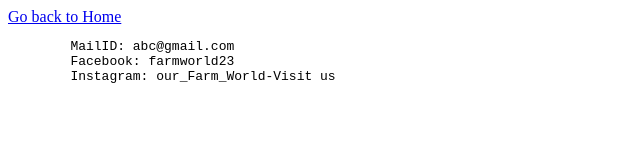
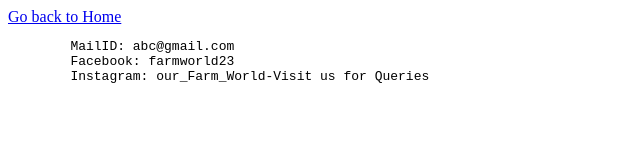
Before and after one commit to akshay1803/Farmworld, a plain HTML site: page farmworld/contact.html in a window 1280 px wide. Shown: the full height of the page, 0-640 px from the left. Drawn offline with Linux system fonts and the light colour scheme.

Commit message:
Update contact.html

```diff
--- a/farmworld/contact.html
+++ b/farmworld/contact.html
@@ -11,7 +11,7 @@
     <pre>
         MailID: abc@gmail.com
         Facebook: farmworld23
-        Instagram: our_Farm_World-Visit us
+        Instagram: our_Farm_World-Visit us for Queries
     </pre>
 </body>
 </html>
```
